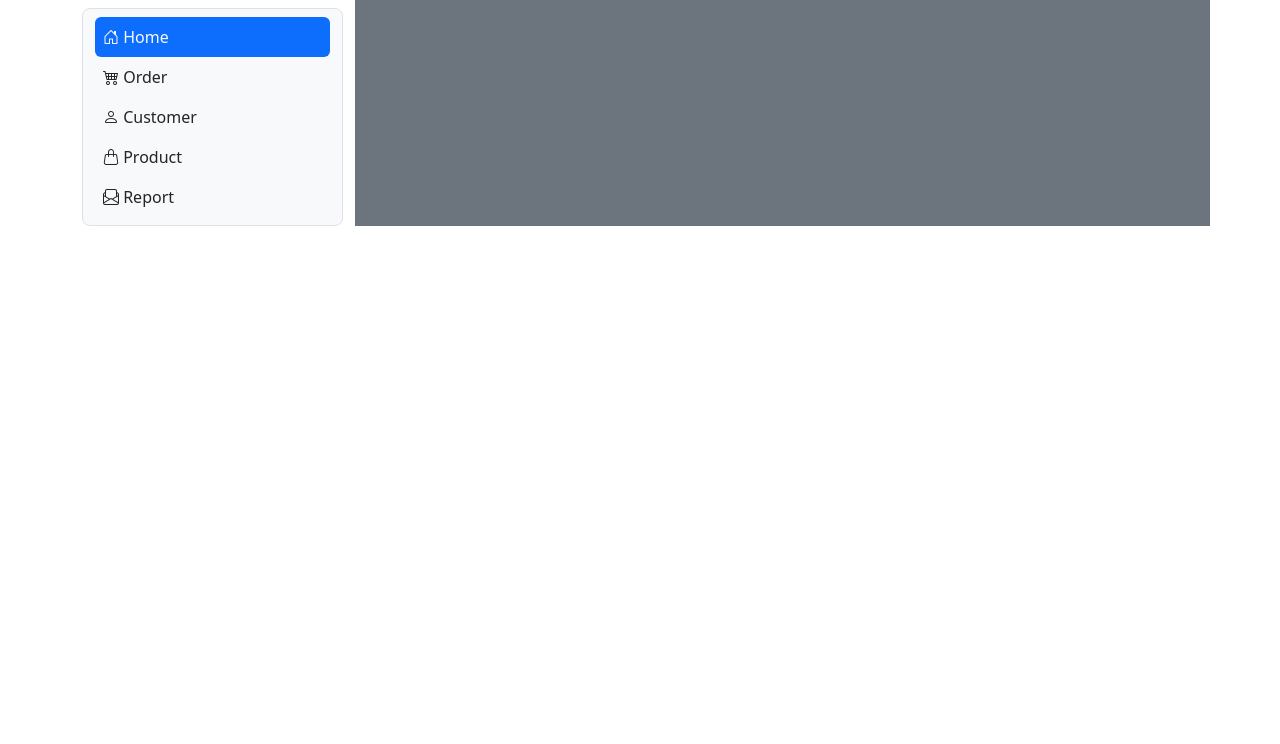
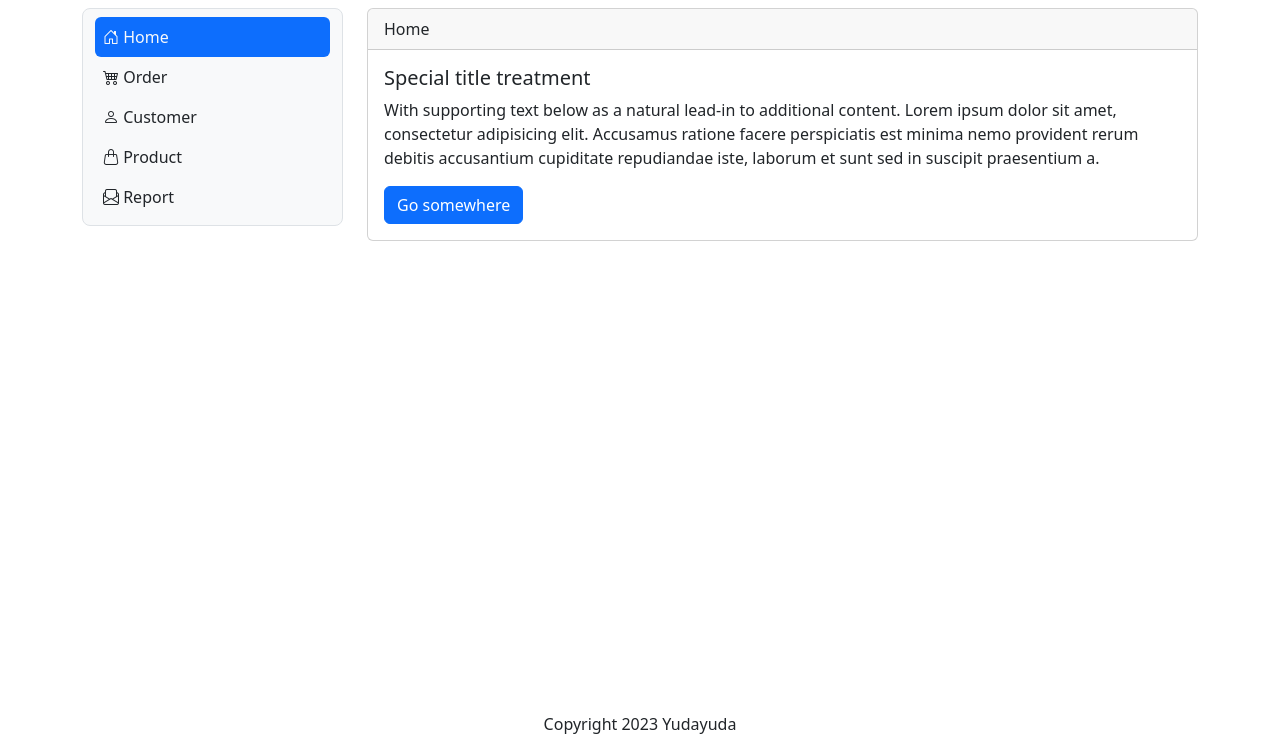
Before and after one commit to yudayuda78/webPemesananCafe, a PHP site: page / in a window 1280 px wide. Shown: the part 56-800 px from the top of the page. Run offline with PHP 8.4, Linux system fonts and the light colour scheme.

Commit message:
menambahkan footer

```diff
--- a/index.php
+++ b/index.php
@@ -13,7 +13,7 @@
 <body>
 
     <!-- navbar -->
-    <nav class="navbar navbar-expand bg-body-tertiary bg-primary" data-bs-theme="dark">
+    <nav class="navbar navbar-expand bg-body-tertiary bg-primary sticky-top" data-bs-theme="dark">
         <div class="container-lg">
             <a class="navbar-brand" href="#">Navbar</a>
             <div class="collapse navbar-collapse justify-content-end" id="navbarNavDropdown">
@@ -55,7 +55,8 @@
                             <div class="offcanvas-body">
                                 <ul class="navbar-nav nav-pills flex-column justify-content-end flex-grow-1">
                                     <li class="nav-item">
-                                        <a class="nav-link active link-light" aria-current="page" href="#"><i class="bi bi-house-door"></i> Home</a>
+                                        <a class="nav-link active link-light" aria-current="page" href="#"><i
+                                                class="bi bi-house-door"></i> Home</a>
                                     </li>
                                     <li class="nav-item">
                                         <a class="nav-link link-dark" href="#"><i class="bi bi-cart4"></i> Order</a>
@@ -67,7 +68,8 @@
                                         <a class="nav-link link-dark" href="#"><i class="bi bi-handbag"></i> Product</a>
                                     </li>
                                     <li class="nav-item">
-                                        <a class="nav-link link-dark" href="#"><i class="bi bi-envelope-paper"></i> Report</a>
+                                        <a class="nav-link link-dark" href="#"><i class="bi bi-envelope-paper"></i>
+                                            Report</a>
                                     </li>
                                 </ul>
                             </div>
@@ -79,10 +81,24 @@
 
 
             <!-- content -->
-            <div class="col-lg-9 bg-secondary">
-
+            <div class="col-lg-9 mt-2">
+                <div class="card">
+                    <div class="card-header">
+                        Home
+                    </div>
+                    <div class="card-body">
+                        <h5 class="card-title">Special title treatment</h5>
+                        <p class="card-text">With supporting text below as a natural lead-in to additional content. Lorem ipsum dolor sit amet, consectetur adipisicing elit. Accusamus ratione facere perspiciatis est minima nemo provident rerum debitis accusantium cupiditate repudiandae iste, laborum et sunt sed in suscipit praesentium a.</p>
+                        <a href="#" class="btn btn-primary">Go somewhere</a>
+                    </div>
+                </div>
             </div>
             <!-- end content -->
+        </div>
+
+
+        <div class="fixed-bottom text-center mb-2">
+            Copyright 2023 Yudayuda
         </div>
     </div>
 
```
